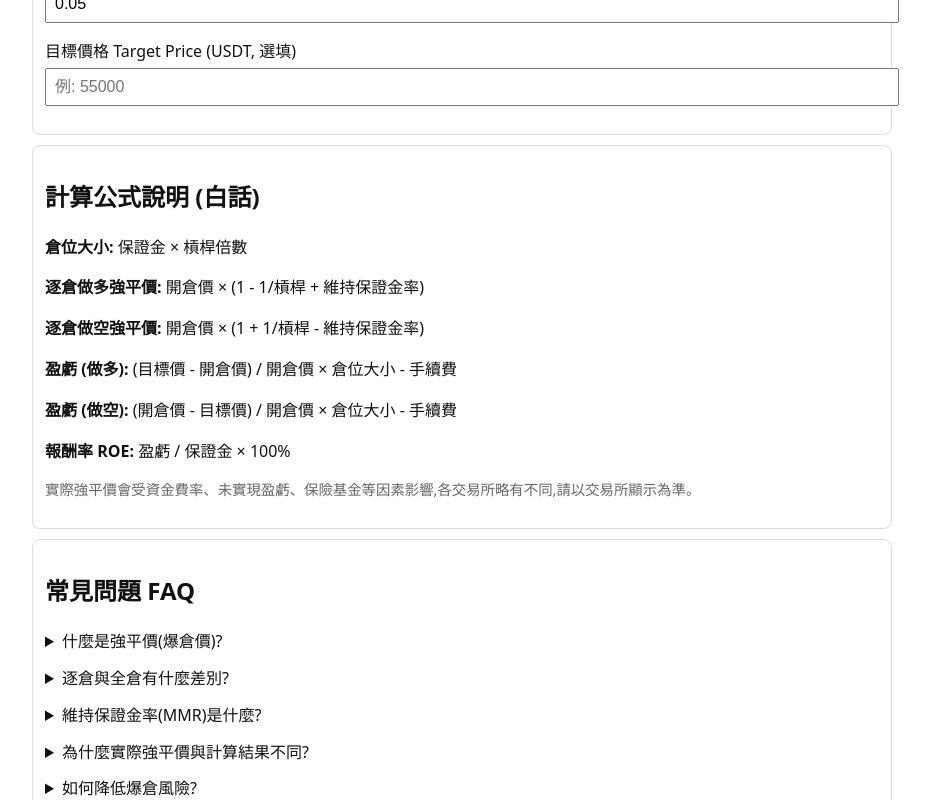
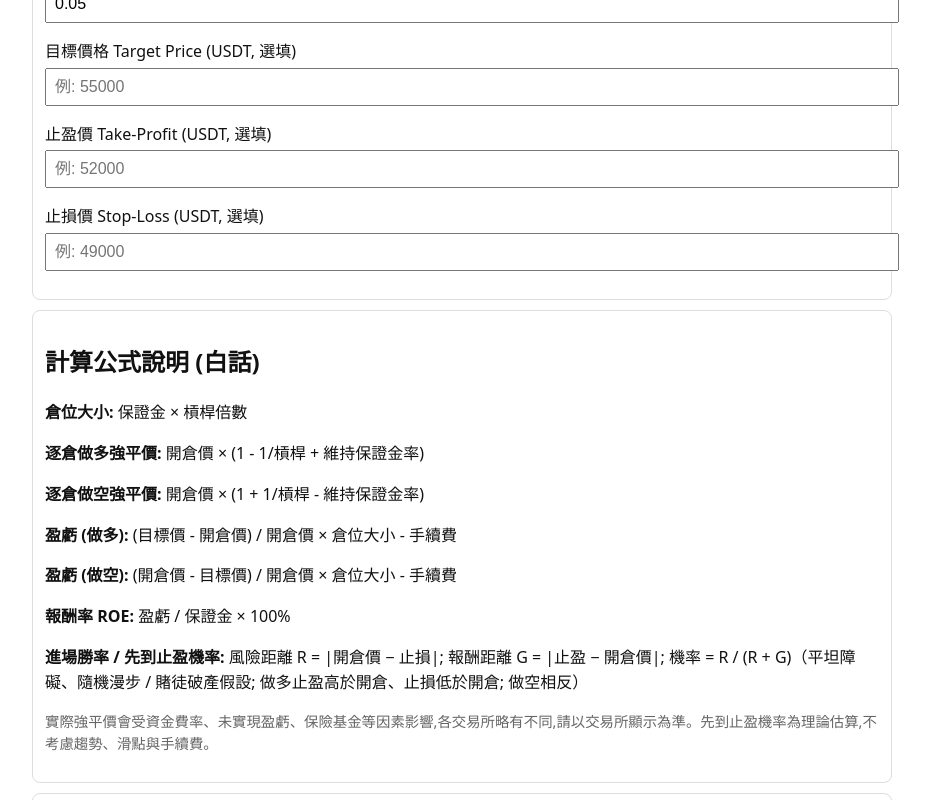
Before and after one commit to bryant-luan/qq-ai-directory, a Next.js app: page /tools/contract-calculator in a window 1280 px wide. Shown: the part 960-1760 px from the top of the page, without its empty margins (178-1108 px from the left). Built offline with nearby package versions, Linux system fonts and the light colour scheme; no server answers.

Commit message:
feat: add take-profit hit probability to contract calculator
Show P(hit TP before SL) via gambler's-ruin R/(R+G) when entry,
take-profit, and stop-loss are set; keep existing liquidation/PnL math.

Co-authored-by: bryant.luan <bryant.luan@gmail.com>

```diff
--- a/app/tools/contract-calculator/page.tsx
+++ b/app/tools/contract-calculator/page.tsx
@@ -84,8 +84,9 @@ export default function ContractCalculatorPage() {
         <p><strong>盈虧 (做多):</strong> (目標價 - 開倉價) / 開倉價 × 倉位大小 - 手續費</p>
         <p><strong>盈虧 (做空):</strong> (開倉價 - 目標價) / 開倉價 × 倉位大小 - 手續費</p>
         <p><strong>報酬率 ROE:</strong> 盈虧 / 保證金 × 100%</p>
+        <p><strong>進場勝率 / 先到止盈機率:</strong> 風險距離 R = |開倉價 − 止損|; 報酬距離 G = |止盈 − 開倉價|; 機率 = R / (R + G)（平坦障礙、隨機漫步 / 賭徒破產假設; 做多止盈高於開倉、止損低於開倉; 做空相反）</p>
         <p style={{ fontSize: "0.9em", color: "#666", marginTop: "12px" }}>
-          實際強平價會受資金費率、未實現盈虧、保險基金等因素影響,各交易所略有不同,請以交易所顯示為準。
+          實際強平價會受資金費率、未實現盈虧、保險基金等因素影響,各交易所略有不同,請以交易所顯示為準。先到止盈機率為理論估算,不考慮趨勢、滑點與手續費。
         </p>
       </div>
 
--- a/components/ContractCalculatorClient.tsx
+++ b/components/ContractCalculatorClient.tsx
@@ -1,5 +1,6 @@
 "use client";
 import { useState } from "react";
+import { hitTpBeforeSlProbability } from "@/lib/hitTpProbability";
 
 export default function ContractCalculatorClient() {
   const [direction, setDirection] = useState<"long" | "short">("long");
@@ -12,6 +13,8 @@ export default function ContractCalculatorClient() {
   const [mmr, setMmr] = useState("0.5");
   const [takerFee, setTakerFee] = useState("0.05");
   const [targetPrice, setTargetPrice] = useState("");
+  const [takeProfitPrice, setTakeProfitPrice] = useState("");
+  const [stopLossPrice, setStopLossPrice] = useState("");
 
   const calculate = () => {
     const entry = parseFloat(entryPrice);
@@ -74,6 +77,28 @@ export default function ContractCalculatorClient() {
   };
 
   const result = calculate();
+
+  const entryNum = parseFloat(entryPrice);
+  const tpNum = parseFloat(takeProfitPrice);
+  const slNum = parseFloat(stopLossPrice);
+  const hasTpSlAttempt =
+    takeProfitPrice.trim() !== "" || stopLossPrice.trim() !== "";
+  const hitTpResult =
+    takeProfitPrice.trim() !== "" && stopLossPrice.trim() !== ""
+      ? hitTpBeforeSlProbability(direction, entryNum, tpNum, slNum)
+      : null;
+
+  const hitTpReasonLabel = (reason: "invalid" | "wrong_side" | "zero_distance") => {
+    if (reason === "wrong_side") {
+      return direction === "long"
+        ? "做多時止盈須高於開倉價、止損須低於開倉價"
+        : "做空時止盈須低於開倉價、止損須高於開倉價";
+    }
+    if (reason === "zero_distance") {
+      return "止盈或止損與開倉價距離不可為 0";
+    }
+    return "請輸入有效的開倉價、止盈與止損";
+  };
 
   return (
     <>
@@ -140,6 +165,16 @@ export default function ContractCalculatorClient() {
           <label style={{ display: "block", marginBottom: "4px", fontWeight: 500 }}>目標價格 Target Price (USDT, 選填)</label>
           <input type="number" value={targetPrice} onChange={(e) => setTargetPrice(e.target.value)} placeholder="例: 55000" style={{ width: "100%", padding: "8px", fontSize: "16px" }} />
         </div>
+
+        <div style={{ marginBottom: "16px" }}>
+          <label style={{ display: "block", marginBottom: "4px", fontWeight: 500 }}>止盈價 Take-Profit (USDT, 選填)</label>
+          <input type="number" value={takeProfitPrice} onChange={(e) => setTakeProfitPrice(e.target.value)} placeholder={direction === "long" ? "例: 52000" : "例: 48000"} style={{ width: "100%", padding: "8px", fontSize: "16px" }} />
+        </div>
+
+        <div style={{ marginBottom: "16px" }}>
+          <label style={{ display: "block", marginBottom: "4px", fontWeight: 500 }}>止損價 Stop-Loss (USDT, 選填)</label>
+          <input type="number" value={stopLossPrice} onChange={(e) => setStopLossPrice(e.target.value)} placeholder={direction === "long" ? "例: 49000" : "例: 51000"} style={{ width: "100%", padding: "8px", fontSize: "16px" }} />
+        </div>
       </div>
 
       {result && (
@@ -155,6 +190,50 @@ export default function ContractCalculatorClient() {
               <p><strong>報酬率 ROE:</strong> <span style={{ color: result.roe! >= 0 ? "green" : "red" }}>{result.roe!.toFixed(2)}%</span></p>
             </>
           )}
+          {hitTpResult?.ok && (
+            <>
+              <p>
+                <strong>進場勝率 / 先到止盈機率:</strong>{" "}
+                <span style={{ color: "#1864ab", fontWeight: 600 }}>
+                  {(hitTpResult.probability * 100).toFixed(2)}%
+                </span>
+              </p>
+              <p style={{ fontSize: "0.9em", color: "#495057", marginTop: "-8px" }}>
+                風險距離 R={hitTpResult.riskDistance.toFixed(2)} · 報酬距離 G={hitTpResult.rewardDistance.toFixed(2)} · 公式 R/(R+G)（隨機漫步假設）
+              </p>
+            </>
+          )}
+          {hitTpResult && !hitTpResult.ok && hasTpSlAttempt && (
+            <p style={{ color: "#c92a2a" }}>
+              <strong>進場勝率 / 先到止盈機率:</strong> {hitTpReasonLabel(hitTpResult.reason)}
+            </p>
+          )}
+        </div>
+      )}
+
+      {!result && hitTpResult?.ok && (
+        <div className="card" style={{ background: "#e7f5ff", borderColor: "#339af0" }}>
+          <h2 style={{ marginTop: 0 }}>進場勝率</h2>
+          <p>
+            <strong>進場勝率 / 先到止盈機率:</strong>{" "}
+            <span style={{ color: "#1864ab", fontWeight: 600 }}>
+              {(hitTpResult.probability * 100).toFixed(2)}%
+            </span>
+          </p>
+          <p style={{ fontSize: "0.9em", color: "#495057" }}>
+            風險距離 R={hitTpResult.riskDistance.toFixed(2)} · 報酬距離 G={hitTpResult.rewardDistance.toFixed(2)} · 公式 R/(R+G)（隨機漫步假設）
+          </p>
+          <p style={{ fontSize: "0.85em", color: "#868e96", marginBottom: 0 }}>
+            僅依開倉價與止盈/止損計算；填入保證金與槓桿後可一併查看強平價與盈虧。
+          </p>
+        </div>
+      )}
+
+      {!result && hitTpResult && !hitTpResult.ok && hasTpSlAttempt && (
+        <div className="card" style={{ background: "#fff5f5", borderColor: "#fa5252" }}>
+          <p style={{ margin: 0, color: "#c92a2a" }}>
+            <strong>進場勝率 / 先到止盈機率:</strong> {hitTpReasonLabel(hitTpResult.reason)}
+          </p>
         </div>
       )}
     </>
--- /dev/null
+++ b/lib/hitTpProbability.ts
@@ -0,0 +1,56 @@
+export type TradeDirection = "long" | "short";
+
+export type HitTpProbabilityResult =
+  | {
+      ok: true;
+      /** 0–1 probability of hitting TP before SL (random-walk / gambler's ruin). */
+      probability: number;
+      riskDistance: number;
+      rewardDistance: number;
+    }
+  | { ok: false; reason: "invalid" | "wrong_side" | "zero_distance" };
+
+/**
+ * P(hit take-profit before stop-loss) under a flat-barrier random walk
+ * (gambler's ruin): P = R / (R + G), where R = risk distance |E−SL|,
+ * G = reward distance |TP−E|. Same distances for long and short once
+ * TP/SL are on the correct side of entry.
+ */
+export function hitTpBeforeSlProbability(
+  direction: TradeDirection,
+  entry: number,
+  takeProfit: number,
+  stopLoss: number
+): HitTpProbabilityResult {
+  if (
+    !Number.isFinite(entry) ||
+    !Number.isFinite(takeProfit) ||
+    !Number.isFinite(stopLoss) ||
+    entry <= 0
+  ) {
+    return { ok: false, reason: "invalid" };
+  }
+
+  const riskDistance = Math.abs(entry - stopLoss);
+  const rewardDistance = Math.abs(takeProfit - entry);
+
+  if (riskDistance === 0 || rewardDistance === 0) {
+    return { ok: false, reason: "zero_distance" };
+  }
+
+  const onCorrectSide =
+    direction === "long"
+      ? takeProfit > entry && stopLoss < entry
+      : takeProfit < entry && stopLoss > entry;
+
+  if (!onCorrectSide) {
+    return { ok: false, reason: "wrong_side" };
+  }
+
+  return {
+    ok: true,
+    probability: riskDistance / (riskDistance + rewardDistance),
+    riskDistance,
+    rewardDistance,
+  };
+}
```
